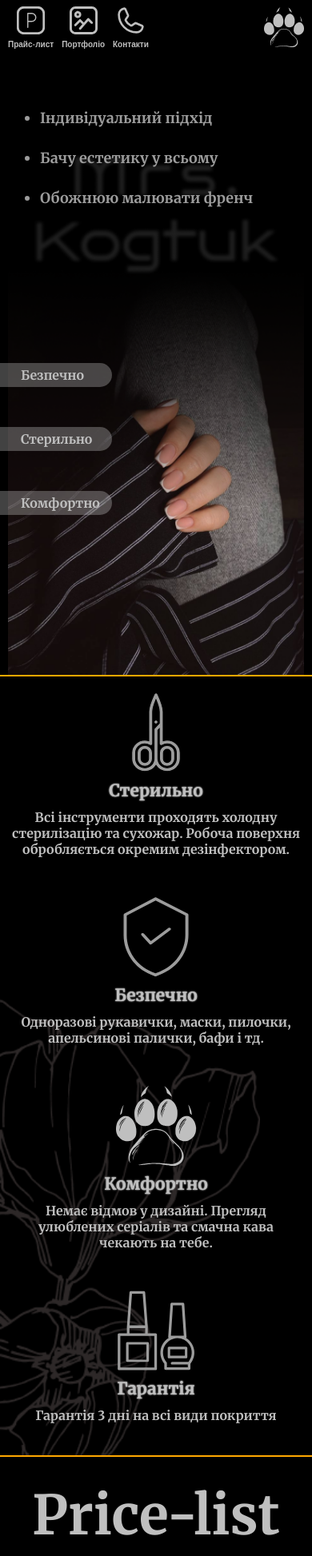
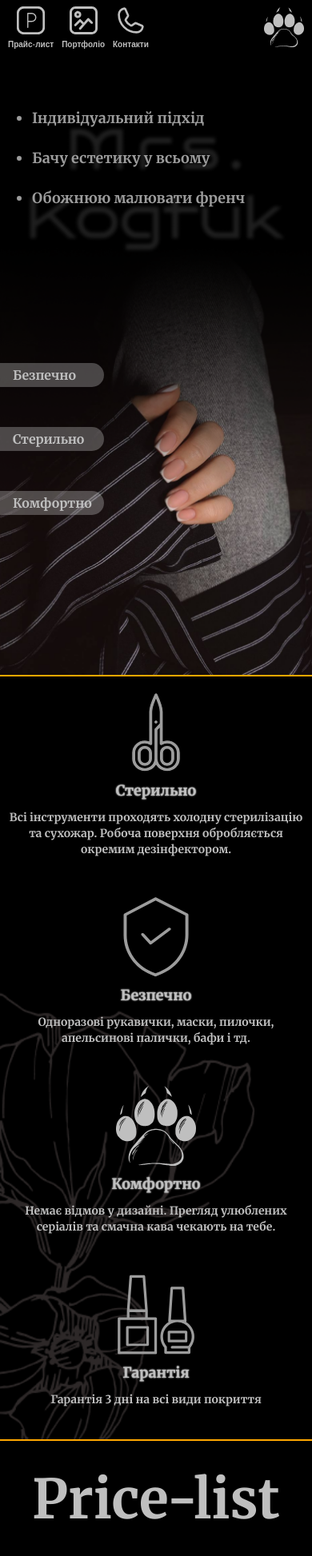
Before and after one commit to kruushik89/mrs_kogtuk, a Next.js app: page / in a window 390 px wide. Shown: the top 1946 px of the page at 80% size. Built offline with nearby package versions, Linux system fonts and the light colour scheme.

Commit message:
finish mobile and tab version

```diff
--- a/components/Advantages/AdvantageItem.module.css
+++ b/components/Advantages/AdvantageItem.module.css
@@ -1,7 +1,10 @@
 .advantages {
   position: relative;
   width: 220px;
-  height: 300px;
+}
+
+.advantages img {
+  width: 100%;
 }
 
 .label {
@@ -29,3 +32,15 @@
   top: 50px;
   border-radius: 0 10px 10px 0;
 }
+
+@media screen and (max-width: 1024px) {
+  .advantages {
+    width: 180px;
+  }
+}
+
+@media screen and (max-width: 820px) {
+  .advantages {
+    width: 200px;
+  }
+}
--- a/components/Advantages/AdvantageItem.tsx
+++ b/components/Advantages/AdvantageItem.tsx
@@ -1,5 +1,4 @@
 import React from 'react';
-import Image from 'next/image';
 import classNames from 'classnames';
 
 import { AdvantageItemProps } from '@/components/Advantages/AdvantageItem.props';
@@ -9,7 +8,8 @@ const AdvantageItem: React.FC<AdvantageItemProps> = ({ label, style, ...props })
   return (
     <div className={styles.advantages}>
       <div className={styles.image}>
-        <Image src={props.src} alt={props.alt} width={220} height={300}/>
+        <img src={props.src} alt={props.alt}/>
+        {/*<Image src={props.src} alt={props.alt} width={220} height={300}/>*/}
       </div>
       <div className={classNames(styles.label, {
         [styles.safely]: style === 'safely',
--- a/components/Contacts/Contacts.tsx
+++ b/components/Contacts/Contacts.tsx
@@ -25,9 +25,9 @@ const Contacts = () => {
       })} src={flowerLeft.src} alt="Flower"/>
       <Title tag="h3">Слідкуйте за мною в соціальних мережах</Title>
       <div className={styles.contactsWrap}>
-        <a href="#"><Image src={telegramIcon} alt="Telegram icon" width={width} height={height}/></a>
-        <a href="#"><Image src={instagramIcon} alt="Instagram icon" width={width} height={height}/></a>
-        <a href="#"><Image src={facebookIcon} alt="Facebook icon" width={width} height={height}/></a>
+        <a href="https://t.me/l_a_andreevna"><Image src={telegramIcon} alt="Telegram icon" width={width} height={height}/></a>
+        <a href="https://instagram.com/mrs.kogtuk?igshid=YmMyMTA2M2Y="><Image src={instagramIcon} alt="Instagram icon" width={width} height={height}/></a>
+        <a href="https://www.facebook.com/profile.php?id=100010697550526"><Image src={facebookIcon} alt="Facebook icon" width={width} height={height}/></a>
       </div>
       <img className={
         classNames(`${styles.flower}`, {
--- a/components/Description/Description.module.css
+++ b/components/Description/Description.module.css
@@ -61,12 +61,35 @@
   right: 0;
 }
 
-@media screen and (max-width: 1600px) {
+@media screen and (max-width: 1024px) {
+  .descriptionWrap {
+    grid-column-gap: 20px;
+  }
+
+  .text {
+    font-size: 14px;
+  }
+
+  .title {
+    font-size: 18px;
+  }
+}
+
+@media screen and (max-width: 820px) {
   .description {
     height: auto;
     padding: 20px 0;
   }
+  .descriptionWrap {
+    grid-template-columns: repeat(2, 1fr);
+    row-gap: 20px;
+  }
+  .flower {
+    bottom: -20px;
+  }
+}
 
+@media screen and (max-width: 500px) {
   .descriptionWrap {
     margin: 0 10px;
     grid-template-columns: 1fr;
--- a/components/Header/Header.module.css
+++ b/components/Header/Header.module.css
@@ -41,7 +41,6 @@
 .socialIcons {
   display: flex;
   column-gap: 20px;
-
 }
 
 .socialIcons img {
@@ -67,7 +66,19 @@
   color: #BFBFBF;
 }
 
-@media screen and (max-width: 1600px) {
+@media screen and (max-width: 1024px) {
+  .navigation {
+    column-gap: 30px;
+  }
+}
+
+@media screen and (max-width: 1024px) {
+  .logo {
+    left: 70%;
+  }
+}
+
+@media screen and (max-width: 500px) {
   .header {
     background-color: black;
   }
--- a/components/Header/Header.tsx
+++ b/components/Header/Header.tsx
@@ -24,7 +24,6 @@ const Header: React.FC<HeaderProps> = ({ scrollTop }) => {
       <div className={styles.headerWrap}>
         {( !isMobile ) && (
           <nav className={styles.navigation}>
-            <NavLink path="services">Послуги</NavLink>
             <NavLink path="price">Прайс-лист</NavLink>
             <NavLink path="gallery">Галерея</NavLink>
             <NavLink path="contacts">Контакти</NavLink>
--- a/components/MainScreen/MainScreen.module.css
+++ b/components/MainScreen/MainScreen.module.css
@@ -68,6 +68,7 @@
   .main {
     background-size: 70% auto;
   }
+
   .descriptionItem {
     font-size: 22px;
     margin-bottom: 20px;
@@ -86,12 +87,51 @@
   }
 }
 
+@media screen and (max-width: 1024px) {
+  .bigLogo {
+    width: 250px;
+    left: 55%;
+  }
+
+  .advantages {
+    margin-top: 50px;
+  }
+}
+
+@media screen and (max-width: 820px) {
+  .bigLogo {
+    width: 350px;
+  }
+
+  .description {
+    padding-top: 450px;
+  }
+
+  .main {
+    margin: 0;
+    background-size: cover;
+  }
+
+  .descriptionItem {
+    font-size: 28px;
+  }
+
+  .advantages {
+    margin-top: 100px;
+    justify-content: center;
+  }
+
+}
+
 @media screen and (max-width: 500px) {
   .main {
-    margin: 0 10px;
     background-image: url("./images/background-mobile.png");
-    background-size: 100% auto;
     background-position: center bottom;
+    background-size: 100%;
+  }
+
+  .description {
+    padding-top: 130px;
   }
 
   .descriptionItem {
--- a/components/Portfolio/Portfolio.module.css
+++ b/components/Portfolio/Portfolio.module.css
@@ -6,7 +6,6 @@
   margin: 0 60px;
   background-image: url("./images/portfolio-bg.png");
   background-size: 50% auto;
-  /*background-repeat: no-repeat;*/
   background-position: left bottom;
 }
 
@@ -35,6 +34,13 @@
   color: #D9D9D9;
 }
 
+@media screen and (max-width: 820px){
+  .portfolioContainer {
+    grid-template-columns: repeat(3, 1fr);
+    grid-gap: 20px;
+  }
+}
+
 @media screen and (max-width: 500px) {
   .portfolio {
     margin: 0 10px;
--- a/components/Portfolio/Portfolio.tsx
+++ b/components/Portfolio/Portfolio.tsx
@@ -33,11 +33,11 @@ const Portfolio = () => {
       <div className={styles.portfolioContainer}>
         <PortfolioCard openModal={openModal} title="Класичний манікюр" imageSrc={portfolioCardImage1.src}
                        type="classic"/>
-        <PortfolioCard openModal={openModal} title="Кольорова база" imageSrc={portfolioCardImage2.src} type="classic"/>
-        <PortfolioCard openModal={openModal} title="Дизайн" imageSrc={portfolioCardImage3.src} type="design"/>
+        <PortfolioCard openModal={openModal} title="Кольорова база" imageSrc={portfolioCardImage2.src} type="gel"/>
         <PortfolioCard openModal={openModal} title="Нарощування нігтів" imageSrc={portfolioCardImage4.src}
                        type="strengtheningGel"/>
-        <PortfolioCard openModal={openModal} title="Укріплення гель" imageSrc={portfolioCardImage5.src} type="gel"/>
+        <PortfolioCard openModal={openModal} title="Укріплення гель" imageSrc={portfolioCardImage5.src} type="buildUp"/>
+        <PortfolioCard openModal={openModal} title="Дизайн" imageSrc={portfolioCardImage3.src} type="design"/>
       </div>
 
       <Modal show={showModal} closeModal={closeModal}>
--- a/components/PriceList/PriceList.module.css
+++ b/components/PriceList/PriceList.module.css
@@ -47,11 +47,15 @@
   margin-bottom: 30px;
 }
 
-@media screen and (max-width: 500px) {
+@media screen and (max-width: 820px) {
   .priceListContent {
-    margin-left: 10px;
-    margin-right: 10px;
+    margin-left: 50px;
+    margin-right: 50px;
     grid-template-columns: 1fr;
+  }
+
+  .priceList {
+    background-size: 100% auto;
   }
 
   .ownerImage {
@@ -59,6 +63,14 @@
     justify-content: center;
   }
 
+}
+
+@media screen and (max-width: 500px) {
+  .priceListContent {
+    margin-left: 10px;
+    margin-right: 10px;
+  }
+
   .dataText {
     font-size: 14px;
   }
```
